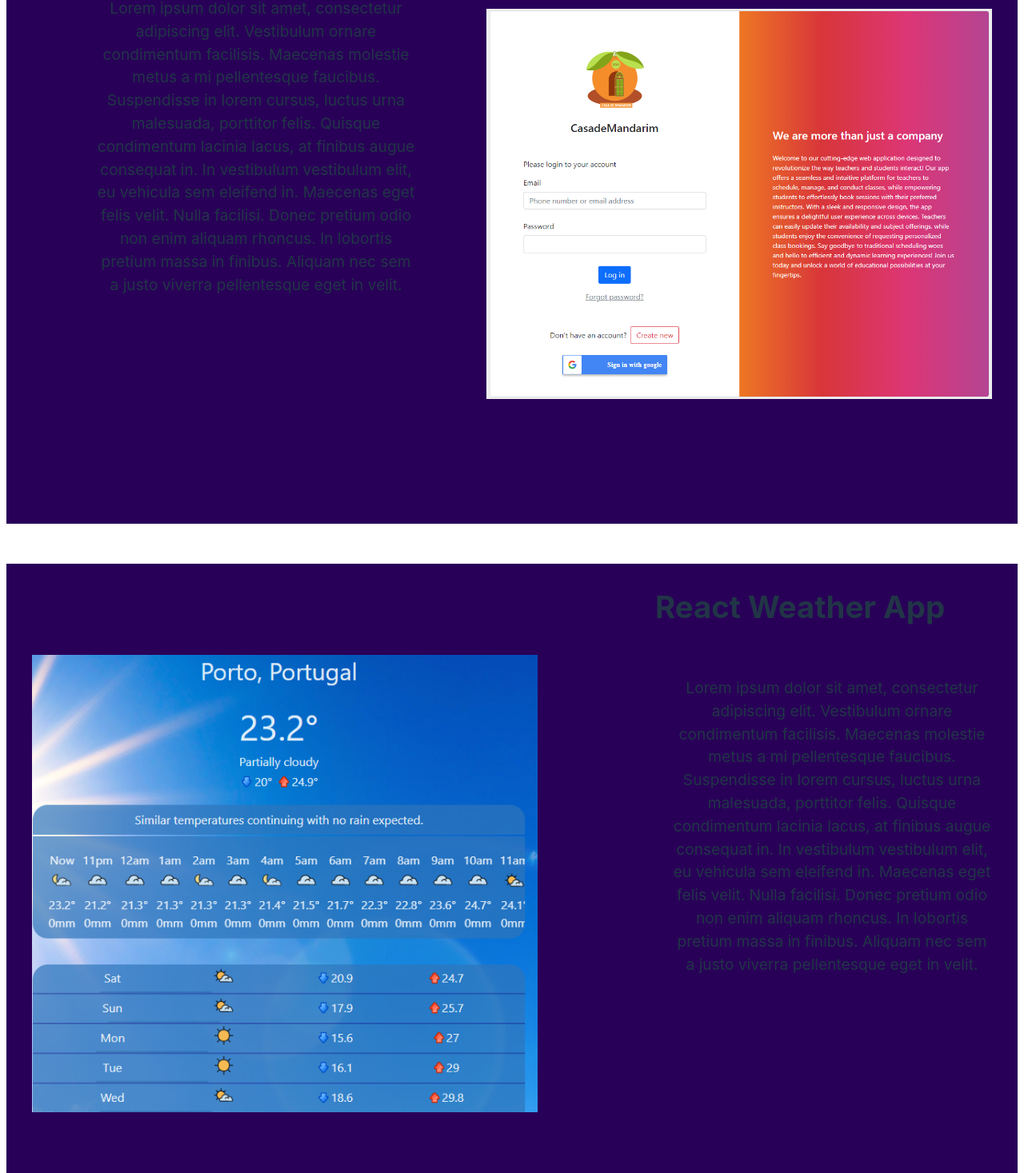
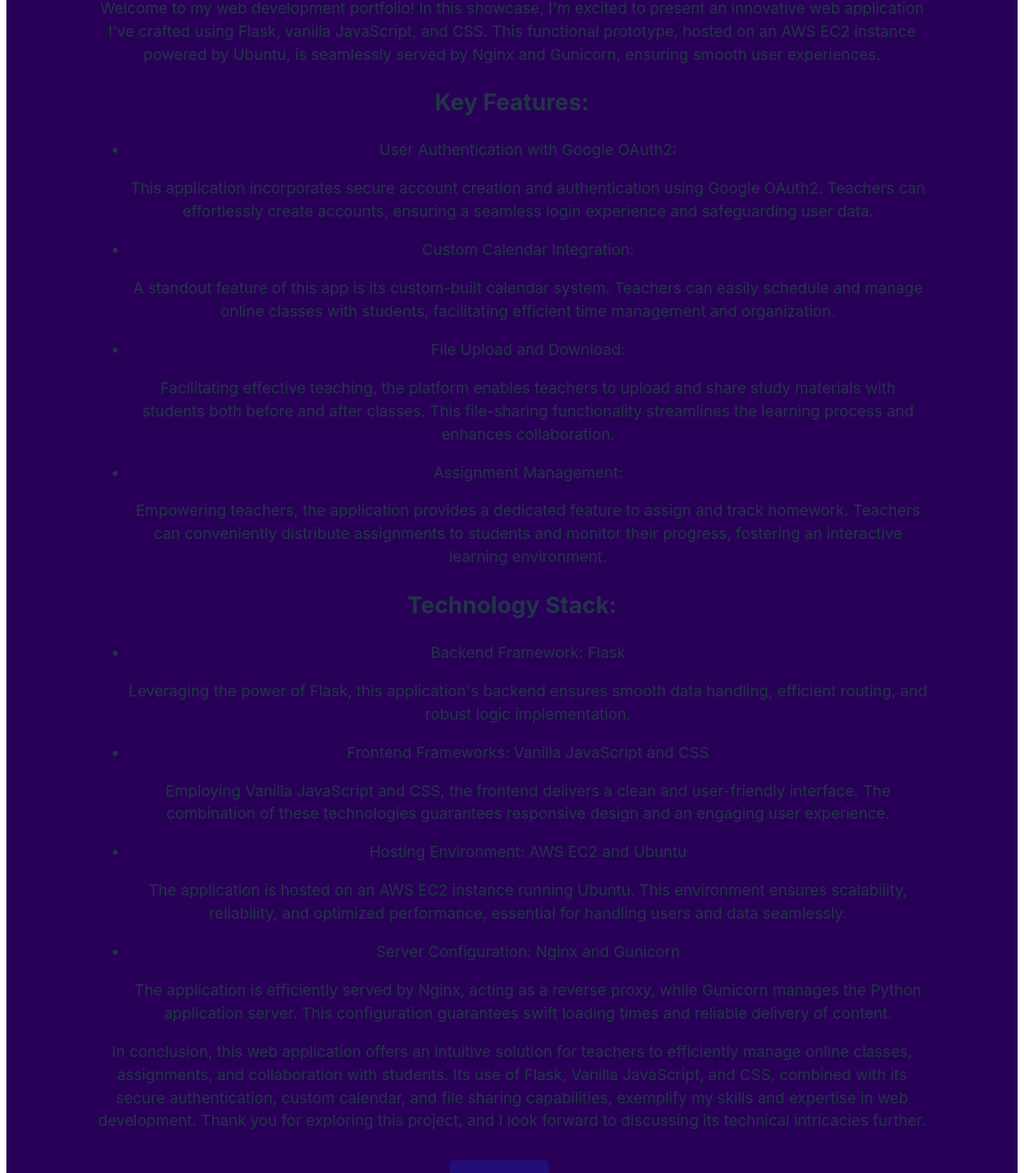
Before and after one commit to Kenzen92/portfolio, a React (Vite) app: page / in a window 1280 px wide. Shown: the part 659-2126 px from the top of the page at 80% size. Built offline with nearby package versions, Linux system fonts and the light colour scheme.

Commit message:
descriptions added

```diff
--- /dev/null
+++ b/src/components/images/section-image/SectionImage.tsx
@@ -0,0 +1,21 @@
+import React from 'react';
+import { motion } from 'framer-motion';
+
+interface SectionImageProps {
+  src: string;
+  alt: string;
+}
+
+const SectionImage: React.FC<SectionImageProps> = ({ src, alt }) => {
+  return (
+    <motion.img
+      className="section-2-image"
+      src={src}
+      alt={alt}
+      initial={{ x: +200, scale: 0.6 }}
+      whileInView={{ x: 0, scale: 1, transition: { type: 'spring', stiffness: 100, damping: 10 } }}
+    />
+  );
+};
+
+export default SectionImage;
--- a/src/components/sections/footer/Footer.css
+++ b/src/components/sections/footer/Footer.css
@@ -16,6 +16,10 @@
     align-items: center; /* Center the buttons vertically */
   }
 
+  .footer-links a {
+    text-decoration: none;
+}
+
   /* Style for the footer buttons */
   .footer-links button {
     margin-right: 2rem;
@@ -28,7 +32,9 @@
     color: white;
     cursor: pointer;
     transition: background-color 0.3s, transform 0.3s;
+    text-decoration: none;
   }
+
 
   /* Hover effect */
   .footer-links button:hover {
--- a/src/components/sections/section2/Section2.css
+++ b/src/components/sections/section2/Section2.css
@@ -1,12 +1,11 @@
-
 .section-2-container {
     position: relative;
     z-index: 2;
     width: 100%;
     background-color: rgb(41, 0, 88);
-    display: flex;
+    /* display: flex;
     flex-direction: row;
-    justify-content: space-between;
+    justify-content: space-around; */
     min-height: 50rem;
     max-height: fit-content;
     flex-wrap: nowrap;
@@ -14,7 +13,8 @@
 }
 
 .section-2-image {
-    max-width: 50%;
+    max-width: 50rem;
+    width: 50%;
     padding: 2rem;
     height:auto;
     max-height: 100%; /* Ensures the image doesn't overflow the container */
@@ -22,16 +22,85 @@
     overflow:-moz-hidden-unscrollable;
 }
 
-.text-container {
+.section-2-text-container {
   min-width: 35%;
+  padding: 2rem;
+  max-width: 65rem;
+  text-align: center;
+  margin-left:auto;
+  margin-right: auto;
 }
 
-.section-2-text {
-    padding: 2rem;
-    max-width: 25rem;
-    min-width: 20rem;
-    margin-left: 5rem;
+.footer-container {
+  position: relative;
+  z-index: 2;
+  width: 100%;
+  background-color: rgba(16, 8, 51, 0.568);
+  justify-content: space-between;
+  height: 168px;
 }
+
+/* Style for the container of footer links */
+.section-2-link {
+  padding: 1rem;
+  display: flex;
+  flex-direction: row;
+  justify-content: center; /* Center the buttons horizontally */
+  align-items: center; /* Center the buttons vertically */
+}
+
+/* Style for the footer buttons */
+.section-2-link button {
+  margin-right: 2rem;
+  border: none;
+  height: 3rem;
+  border-radius: 5px;
+  font-size: 14px;
+  background-color: #231281cb; /* Green background color */
+  color: white;
+  cursor: pointer;
+  transition: background-color 0.3s, transform 0.3s;
+  text-decoration: none;
+}
+.section-2-link a {
+  text-decoration: none;
+}
+
+/* Hover effect */
+.section-2-link button:hover {
+  background-color: #45a049; /* Slightly darker green on hover */
+  transform: scale(1.05); /* Slightly enlarge the button on hover */
+}
+
+/* Active effect (when button is clicked) */
+.section-2-link button:active {
+  background-color: #3e8e41; /* Darker green when active */
+}
+
+
+.kenny-solutions-button {
+  padding: 10px 20px;
+  background-color: #333;
+  color: #fff;
+  border: none;
+  border-radius: 4px;
+  font-size: 16px;
+  cursor: pointer;
+  display: flex;
+  align-items: center;
+  text-decoration: none;
+}
+
+.kenny-solutions-button::before {
+  width:4rem;
+  height: 24px;
+  margin-right: 10px;
+}
+
+.footer-links a {
+  text-decoration: none;
+}
+
 
 /* Media query for tablets (portrait orientation) */
 @media screen and (max-width: 1100px) {
--- a/src/components/sections/section2/Section2.tsx
+++ b/src/components/sections/section2/Section2.tsx
@@ -2,31 +2,80 @@
 import { motion } from 'framer-motion';
 import './Section2.css'
 import indexPage from '/index-page.png'
+import SectionImage from '../../images/section-image/SectionImage';
 
-const Image1 = (): JSX.Element => {
-    return (
-      <motion.img
-      className="section-2-image"
-      src={indexPage}
-      alt="Grayscale Image"
-      initial={{ x: +200, scale: 0.6 }}
-      whileInView={{ x: 0, scale: 1, transition: { type: 'spring', stiffness: 100, damping: 10 } }}
-  />
-    );
-  };
 
 const Section2: React.FC = () => {
     return (
         <div className="section-2-container">
-        <motion.div className="text-container"
+        <motion.div className="section-2-text-container"
         initial={{ scale: 0.6 }}
         whileInView={{ scale: 1, transition: { type: 'spring', stiffness: 100, damping: 10 } }}
         >
         <h1>Teaching Platform App</h1>
-        <p className="section-2-text">Lorem ipsum dolor sit amet, consectetur adipiscing elit. Vestibulum ornare condimentum facilisis. Maecenas molestie metus a mi pellentesque faucibus. Suspendisse in lorem cursus, luctus urna malesuada, porttitor felis. Quisque condimentum lacinia lacus, at finibus augue consequat in. In vestibulum vestibulum elit, eu vehicula sem eleifend in. Maecenas eget felis velit. Nulla facilisi. Donec pretium odio non enim aliquam rhoncus. In lobortis pretium massa in finibus. Aliquam nec sem a justo viverra pellentesque eget in velit. </p>
+        <p className="section-2-text">
+          Welcome to my web development portfolio! In this showcase, I'm excited to present an innovative web application I've crafted using Flask, vanilla JavaScript, and CSS. This functional prototype, hosted on an AWS EC2 instance powered by Ubuntu, is seamlessly served by Nginx and Gunicorn, ensuring smooth user experiences.
+        </p>
+
+        <h2>Key Features:</h2>
+        <ul>
+          <li>User Authentication with Google OAuth2:</li>
+          <p>
+            This application incorporates secure account creation and authentication using Google OAuth2. Teachers can effortlessly create accounts, ensuring a seamless login experience and safeguarding user data.
+          </p>
+
+          <li>Custom Calendar Integration:</li>
+          <p>
+            A standout feature of this app is its custom-built calendar system. Teachers can easily schedule and manage online classes with students, facilitating efficient time management and organization.
+          </p>
+
+          <li>File Upload and Download:</li>
+          <p>
+            Facilitating effective teaching, the platform enables teachers to upload and share study materials with students both before and after classes. This file-sharing functionality streamlines the learning process and enhances collaboration.
+          </p>
+
+          <li>Assignment Management:</li>
+          <p>
+            Empowering teachers, the application provides a dedicated feature to assign and track homework. Teachers can conveniently distribute assignments to students and monitor their progress, fostering an interactive learning environment.
+          </p>
+        </ul>
+
+        <h2>Technology Stack:</h2>
+        <ul>
+          <li>Backend Framework: Flask</li>
+          <p>
+            Leveraging the power of Flask, this application's backend ensures smooth data handling, efficient routing, and robust logic implementation.
+          </p>
+
+          <li>Frontend Frameworks: Vanilla JavaScript and CSS</li>
+          <p>
+            Employing Vanilla JavaScript and CSS, the frontend delivers a clean and user-friendly interface. The combination of these technologies guarantees responsive design and an engaging user experience.
+          </p>
+
+          <li>Hosting Environment: AWS EC2 and Ubuntu</li>
+          <p>
+            The application is hosted on an AWS EC2 instance running Ubuntu. This environment ensures scalability, reliability, and optimized performance, essential for handling users and data seamlessly.
+          </p>
+
+          <li>Server Configuration: Nginx and Gunicorn</li>
+          <p>
+            The application is efficiently served by Nginx, acting as a reverse proxy, while Gunicorn manages the Python application server. This configuration guarantees swift loading times and reliable delivery of content.
+          </p>
+        </ul>
+
+        <p>
+          In conclusion, this web application offers an intuitive solution for teachers to efficiently manage online classes, assignments, and collaboration with students. Its use of Flask, Vanilla JavaScript, and CSS, combined with its secure authentication, custom calendar, and file sharing capabilities, exemplify my skills and expertise in web development. Thank you for exploring this project, and I look forward to discussing its technical intricacies further.
+        </p>
+        <div className="section-2-link">
+        <a href="https://kennysolutions.com/" target="_blank" rel="noopener noreferrer">
+          <button className="kenny-solutions-button">
+            Visit the page
+          </button>
+        </a>
+      </div>
         </motion.div>
 
-        <Image1 />
+        <SectionImage src={indexPage} alt="Grayscale Image" />
         </div>
     );
     };
--- a/src/components/sections/section3/Section3.css
+++ b/src/components/sections/section3/Section3.css
@@ -5,7 +5,7 @@
     background-color: rgb(41, 0, 88);
     display: flex;
     flex-direction: row;
-    justify-content: space-between;
+    justify-content: space-around;
     min-height: 50rem;
     max-height: fit-content;
     flex-wrap: nowrap;
@@ -13,23 +13,24 @@
 }
 
 .section-3-image {
-    max-width: 50%;
-    padding: 2rem;
-    height:auto;
-    max-height: 100%; /* Ensures the image doesn't overflow the container */
-    object-fit: contain; /* Fits the image within the container while preserving aspect ratio */
-    overflow:-moz-hidden-unscrollable;
+  max-width: 50rem;
+  width: 50%;
+  padding: 2rem;
+  height:auto;
+  max-height: 100%; /* Ensures the image doesn't overflow the container */
+  object-fit: contain; /* Fits the image within the container while preserving aspect ratio */
+  overflow:-moz-hidden-unscrollable;
 }
 
 .text-container {
   min-width: 35%;
+  padding: 2rem;
+    max-width: 25rem;
+    text-align: center;
 }
 
 .section-3-text {
-    padding: 2rem;
-    max-width: 25rem;
-    min-width: 20rem;
-    margin-left: 5rem;
+
 }
 
 /* Media query for tablets (portrait orientation) */
--- a/src/components/sections/section3/Section3.tsx
+++ b/src/components/sections/section3/Section3.tsx
@@ -2,24 +2,12 @@
 import { motion } from 'framer-motion';
 import './Section3.css'
 import reactWeather from '/react-weather.png'
-
-const Image2 = (): JSX.Element => {
-
-    return (
-      <motion.img
-        initial={{ x: -200, scale: 0.6 }}
-        whileInView={{ x: 0, scale: 1, transition: { type: 'spring', stiffness: 100, damping: 10 } }}
-        className="section-3-image"
-        src={reactWeather}
-        alt="Image"
-      />
-    );
-  };
+import SectionImage from '../../images/section-image/SectionImage';
 
 const Section3: React.FC = () => {
     return (
         <div className="section-3-container">
-          <Image2 />
+           <SectionImage src={reactWeather} alt="Grayscale Image" />
           <motion.div className="text-container"
             initial={{ scale: 0.6 }}
             whileInView={{ scale: 1, transition: { type: 'spring', stiffness: 100, damping: 10 } }}
--- a/src/components/sections/section4/Section4.tsx
+++ b/src/components/sections/section4/Section4.tsx
@@ -17,7 +17,7 @@
     scrollRange = useTransform(scrollYProgress, [0, 0.5], [18, 0]);
     xPos = useTransform(scrollYProgress, [0, 0.5], [1000, 0]);
   } else if (direction === "right") {
-    scrollRange = useTransform(scrollYProgress, [0.5, 0.8], [18, 0]);
+    scrollRange = useTransform(scrollYProgress, [0.5, 1], [-18, 0]);
     xPos = useTransform(scrollYProgress, [0.5, 0.8], [-1000, 0]);
   }
 
--- a/src/components/sections/section5/Section5.css
+++ b/src/components/sections/section5/Section5.css
@@ -5,7 +5,7 @@
     background-color: rgb(41, 0, 88);
     display: flex;
     flex-direction: row;
-    justify-content: space-between;
+    justify-content: space-around;
     min-height: 50rem;
     max-height: fit-content;
     flex-wrap: nowrap;
@@ -13,23 +13,24 @@
 }
 
 .section-5-image {
-    max-width: 50%;
-    padding: 2rem;
-    height:auto;
-    max-height: 100%; /* Ensures the image doesn't overflow the container */
-    object-fit: contain; /* Fits the image within the container while preserving aspect ratio */
-    overflow:-moz-hidden-unscrollable;
+  max-width: 50rem;
+  width: 50%;
+  padding: 2rem;
+  height:auto;
+  max-height: 100%; /* Ensures the image doesn't overflow the container */
+  object-fit: contain; /* Fits the image within the container while preserving aspect ratio */
+  overflow:-moz-hidden-unscrollable;
 }
 
 .text-container {
   min-width: 35%;
+  padding: 2rem;
+    max-width: 25rem;
+    text-align: center;
 }
 
 .section-5-text {
-    padding: 2rem;
-    max-width: 25rem;
-    min-width: 20rem;
-    margin-left: 5rem;
+
 }
 
 /* Media query for tablets (portrait orientation) */
```
Also changed, not shown: src/components/sections/section5/Section5.tsx (+3 -12 lines).
